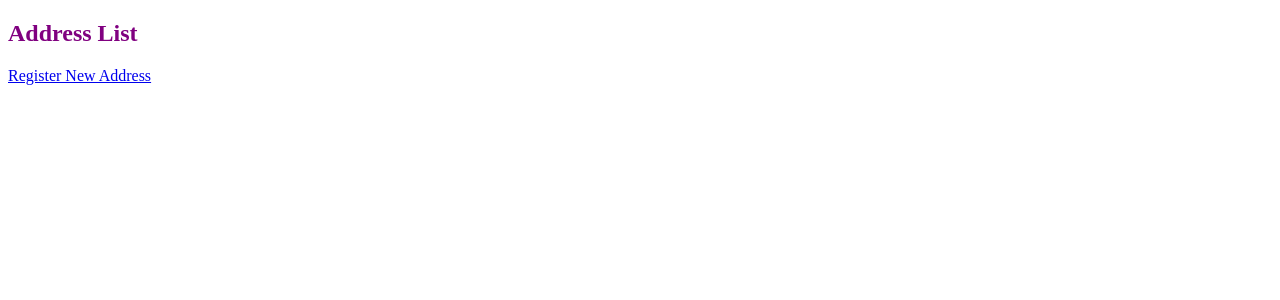
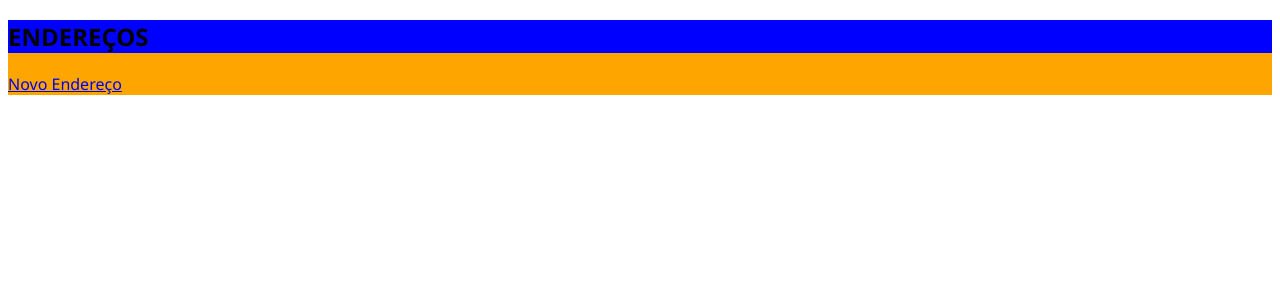
Before and after one commit to adilamarcelefreitas/delivery-system, a React (Vite) app: page / in a window 1280 px wide. Shown: the top 300 px of the page. Built offline with nearby package versions, Linux system fonts and the light colour scheme.

Commit message:
"reorganizaçao do boilerplate"

```diff
--- a/src/App.jsx
+++ b/src/App.jsx
@@ -2,7 +2,7 @@ import React from 'react';
 import { BrowserRouter as Router, Route, Routes } from 'react-router-dom';
 import RegisterAddress from './pages/RegisterAddress';
 import EditAddress from './pages/EditAddress';
-import AddressList from './pages/AddressList';
+import AddressList from './components/AddressList';
 import AddressProvider from './context/AddressContext';
 
 const App = () => {
--- a/src/components/AddressForm.css
+++ b/src/components/AddressForm.css
@@ -1,8 +1,23 @@
+* { font-family: 'Segoe UI', Roboto,
+     'Open Sans', 'Helvetica Neue', sans-serif;
+
+}
+
+form {
+    display: flex;
+    flex-direction: column;
+    max-width: 300px;
+    margin: auto;
+}
+
+input, select {
+    background-color: pink;
+    padding: 0.5em;
+    font-size: 1em;
+    color: yellow;
+  }
+
 button{
     color: red;
     background-color: black;
 }
-
-h2{
-    align-items: center;
-}
--- a/src/components/AddressForm.jsx
+++ b/src/components/AddressForm.jsx
@@ -29,7 +29,7 @@ const AddressForm = ({ initialData = {}, onSubmit }) => {
 
   return (
     <form onSubmit={handleSubmit}>
-      <div>
+      <div className="planetOption">
         <label htmlFor="planet"></label>
         <select id="planet" name="planet" value={address.planet} onChange={handleChange} required>
           <option value="">SELECIONE PLANETA</option>
@@ -38,7 +38,7 @@ const AddressForm = ({ initialData = {}, onSubmit }) => {
         </select>
       </div>
       {address.planet === 'Mars' && (
-        <div>
+        <div className="route">
           <label htmlFor="location"></label>
           <input
             type="text"
@@ -54,7 +54,7 @@ const AddressForm = ({ initialData = {}, onSubmit }) => {
       )}
       {address.planet === 'Earth' && (
         <>
-          <div>
+          <div className="customer">
             <label htmlFor="name">NOME</label>
             <input
               type="text"
@@ -65,7 +65,7 @@ const AddressForm = ({ initialData = {}, onSubmit }) => {
               required
             />
           </div>
-          <div>
+          <div className="customerAddress">
             <label htmlFor="street">ENDEREÇO</label>
             <input
               type="text"
@@ -76,7 +76,7 @@ const AddressForm = ({ initialData = {}, onSubmit }) => {
               required
             />
           </div>
-          <div>
+          <div className="city">
             <label htmlFor="city">CIDADE</label>
             <input
               type="text"
@@ -87,7 +87,7 @@ const AddressForm = ({ initialData = {}, onSubmit }) => {
               required
             />
           </div>
-          <div>
+          <div className="cep">
             <label htmlFor="zipCode">CEP</label>
             <input
               type="text"
--- /dev/null
+++ b/src/components/AddressList.css
@@ -0,0 +1,10 @@
+
+.list{
+    background-color: orange;
+    flex-direction: collum;
+}
+
+.list h2 {
+    background-color: blue;
+    /* display: flex; */
+}
--- a/src/pages/AddressList.jsx
+++ b/src/components/AddressList.jsx
@@ -1,19 +1,20 @@
 import React, { useContext } from 'react';
 import { Link } from 'react-router-dom';
 import { AddressContext } from '../context/AddressContext';
+import './AddressList.css';
 
 const AddressList = () => {
   const { addresses } = useContext(AddressContext);
 
   return (
-    <div>
-      <h2>Address List</h2>
-      <Link to="/register">Register New Address</Link>
+    <div className="list">
+      <h2>ENDEREÇOS</h2>
+      <Link to="/register">Novo Endereço</Link>
       <ul>
         {addresses.map(address => (
           <li key={address.id}>
-            {address.planet === 'Mars' ? `Location: ${address.location}` : `${address.name}, ${address.street}, ${address.city}, ${address.zipCode}`}
-            <Link to={`/edit/${address.id}`}> Edit</Link>
+            {address.planet === 'Mars' ? `Lote: ${address.location}` : `${address.name}, ${address.street}, ${address.city}, ${address.zipCode}`}
+            <Link to={`/edit/${address.id}`}> EDITAR</Link>
           </li>
         ))}
       </ul>
--- a/src/index.css
+++ /dev/null
@@ -1,25 +0,0 @@
-/* src/components/AddressForm.module.css */
-form {
-    display: flex;
-    flex-direction: column;
-    max-width: 300px;
-    margin: auto;
-    color: orange;
-  }
-
-  div {
-    margin-bottom: 1em;
-    color: purple;
-  }
-
-  label {
-    margin-bottom: 0.5em;
-
-  }
-
-  input, select {
-    background-color: black;
-    padding: 0.5em;
-    font-size: 1em;
-    color: yellow;
-  }
--- a/src/main.jsx
+++ b/src/main.jsx
@@ -1,7 +1,7 @@
 import React from 'react';
 import ReactDOM from 'react-dom';
 import App from './App';
-import './index.css';
+
 
 ReactDOM.render(
   <React.StrictMode>
--- a/src/pages/EditAddress.jsx
+++ b/src/pages/EditAddress.jsx
@@ -26,8 +26,8 @@ const EditAddress = () => {
   if (!address) return <div>Loading...</div>;
 
   return (
-    <div>
-      <h2>Edit Address</h2>
+    <div className="edit">
+      <h2>EDIÇÃO DO ENDEREÇO</h2>
       <AddressForm initialData={address} onSubmit={handleEdit} />
     </div>
   );
--- a/src/pages/RegisterAddress.jsx
+++ b/src/pages/RegisterAddress.jsx
@@ -13,8 +13,8 @@ const RegisterAddress = () => {
   };
 
   return (
-    <div>
-      <h2>Register Address</h2>
+    <div className="register">
+      <h2>CADASTRAR ENDEREÇO</h2>
       <AddressForm onSubmit={handleRegister} />
     </div>
   );
```
